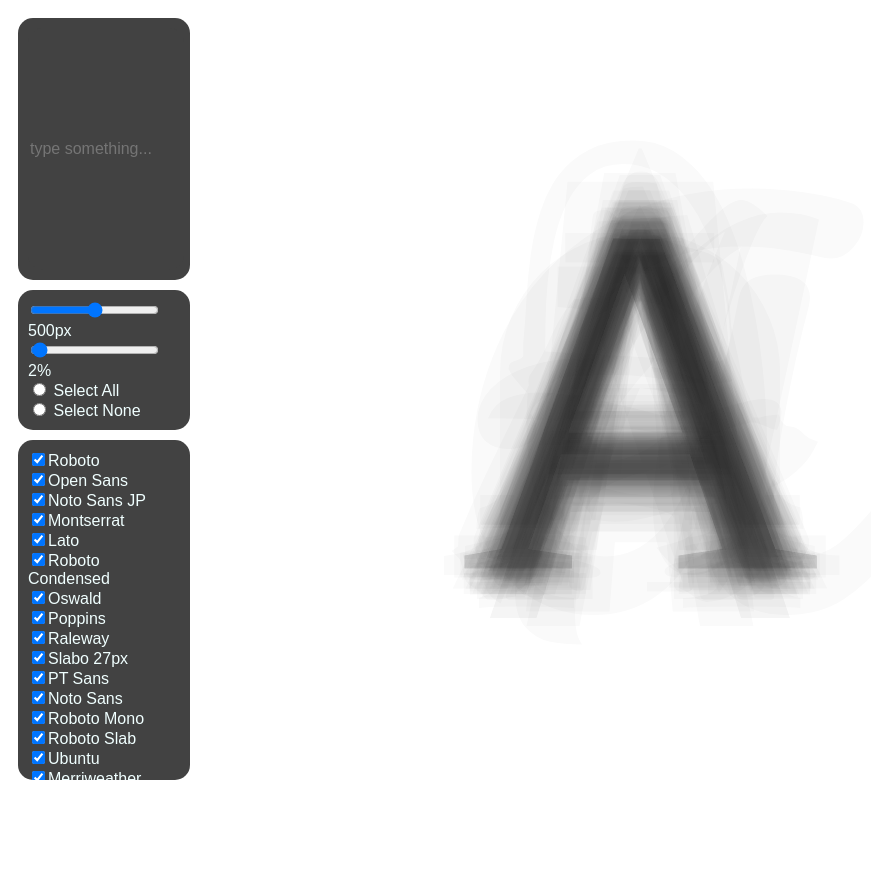
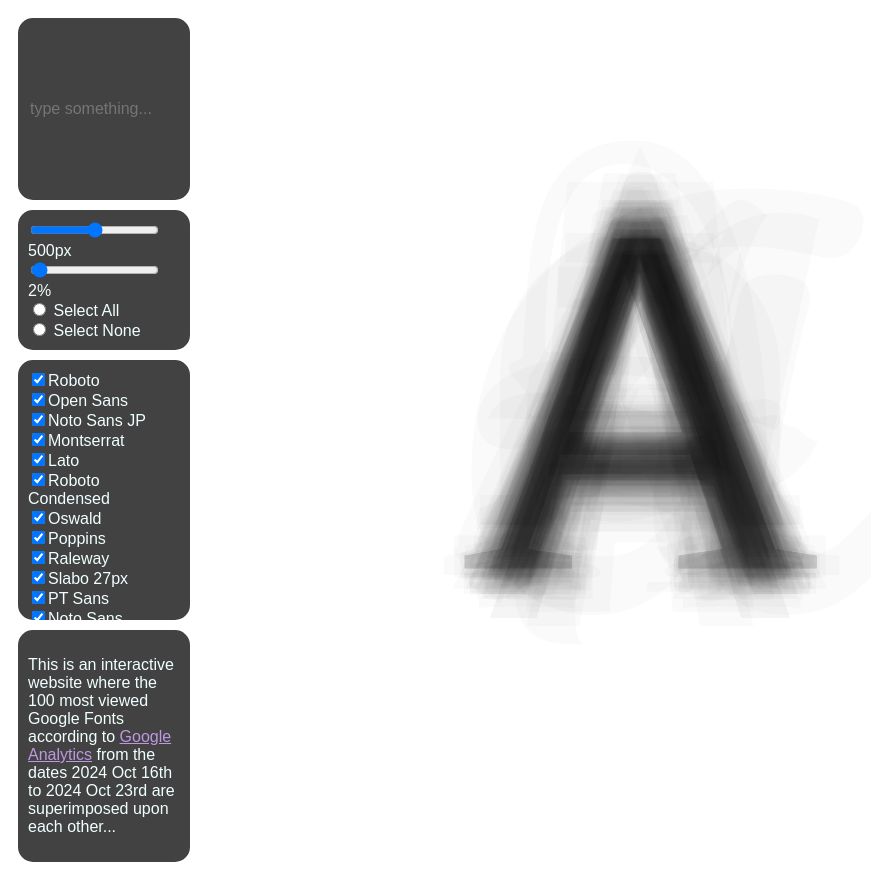
Before and after one commit to wilhsu/vpexperiments, a plain HTML site: page html/superimposed.html in a window 1280 px wide. Shown: the whole page, without its empty margins (0-871 px from the left). Before the commit the page ends 800 px from the top, so only its background shows below. Drawn offline with nearby package versions, Linux system fonts and the light colour scheme; a web font is replaced by a local one.

Commit message:
RAHHHHHH

```diff
--- a/css/superimposed.css
+++ b/css/superimposed.css
@@ -27,7 +27,7 @@ input[type=text]{
     background-color: rgb(66, 66, 66);
     font-family: Arial, Helvetica, sans-serif;
     color: azure;
-    height: 30vh;
+    height: 20vh;
     /* text-align: left; */
     width: 100%;
     font-size: 16px;
@@ -50,7 +50,7 @@ input[type=text]{
 }
 
 #fontPairingControls{
-    height: 40vh;
+    height: 30vh;
     overflow-y: scroll;
 }
 
--- a/html/superimposed.html
+++ b/html/superimposed.html
@@ -35,17 +35,11 @@
                 </div>
 
                 <div id="fontPairingControls" class="ctrlPnl">
-                    <!-- <div>
-                        <input type="checkbox" name="" checked onchange="toggleTextVisibility()">
-                        <label>SELECT ALL</label>
-                    </div>
-                    <div>
-                        <input type="checkbox" name="" checked onchange="toggleTextVisibility()">
-                        <label>SELECT NONE</label>
-                    </div> -->
                 </div>
 
-
+                <div class="ctrlPnl">
+                    <p>This is an interactive website where the 100 most viewed Google Fonts according to <a href="https://fonts.google.com/analytics" style="color: rgb(190, 152, 225);">Google Analytics</a> from the dates 2024 Oct 16th to 2024 Oct 23rd are superimposed upon each other...</p>
+                </div>
             </div>
 
             <div id="canvas">
```
